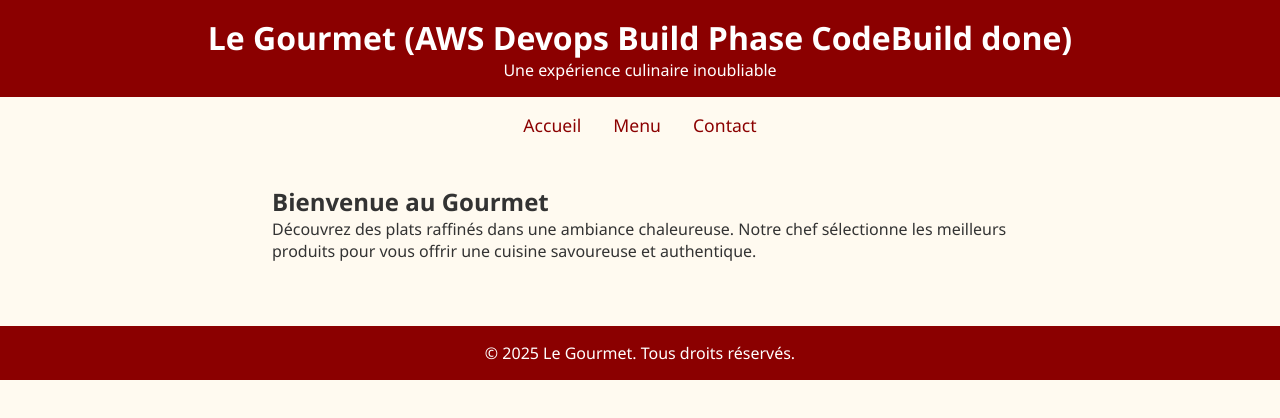
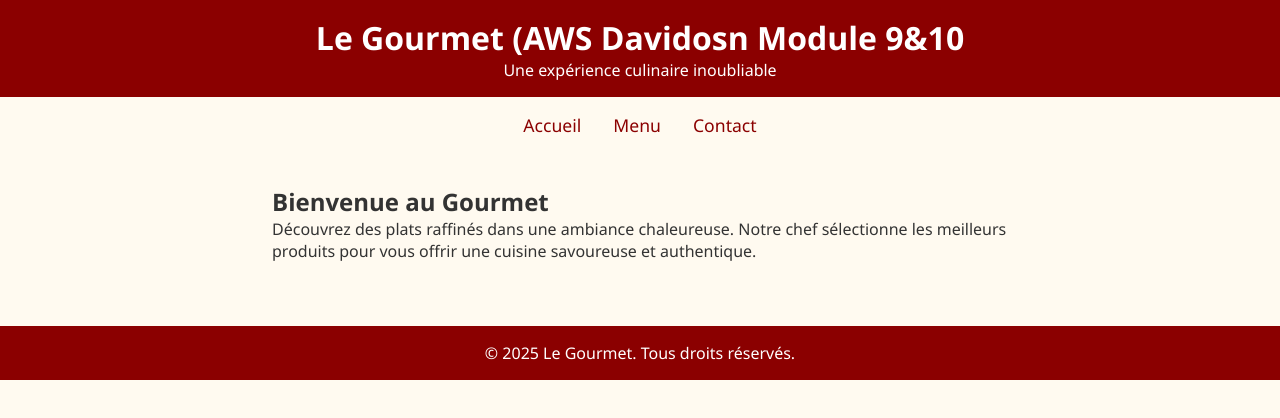
Before and after one commit to olinogit/AWS-Beanstalk-NodeApp, a website: page front/index.html in a window 1280 px wide. Drawn offline with Linux system fonts and the light colour scheme.

Commit message:
Update index.html

```diff
--- a/front/index.html
+++ b/front/index.html
@@ -87,7 +87,7 @@
 <body>
 
   <header>
-    <h1>Le Gourmet (AWS Devops Build Phase CodeBuild done) </h1>
+    <h1>Le Gourmet (AWS Davidosn Module 9&10 </h1>
     <p>Une expérience culinaire inoubliable</p>
   </header>
 
```
